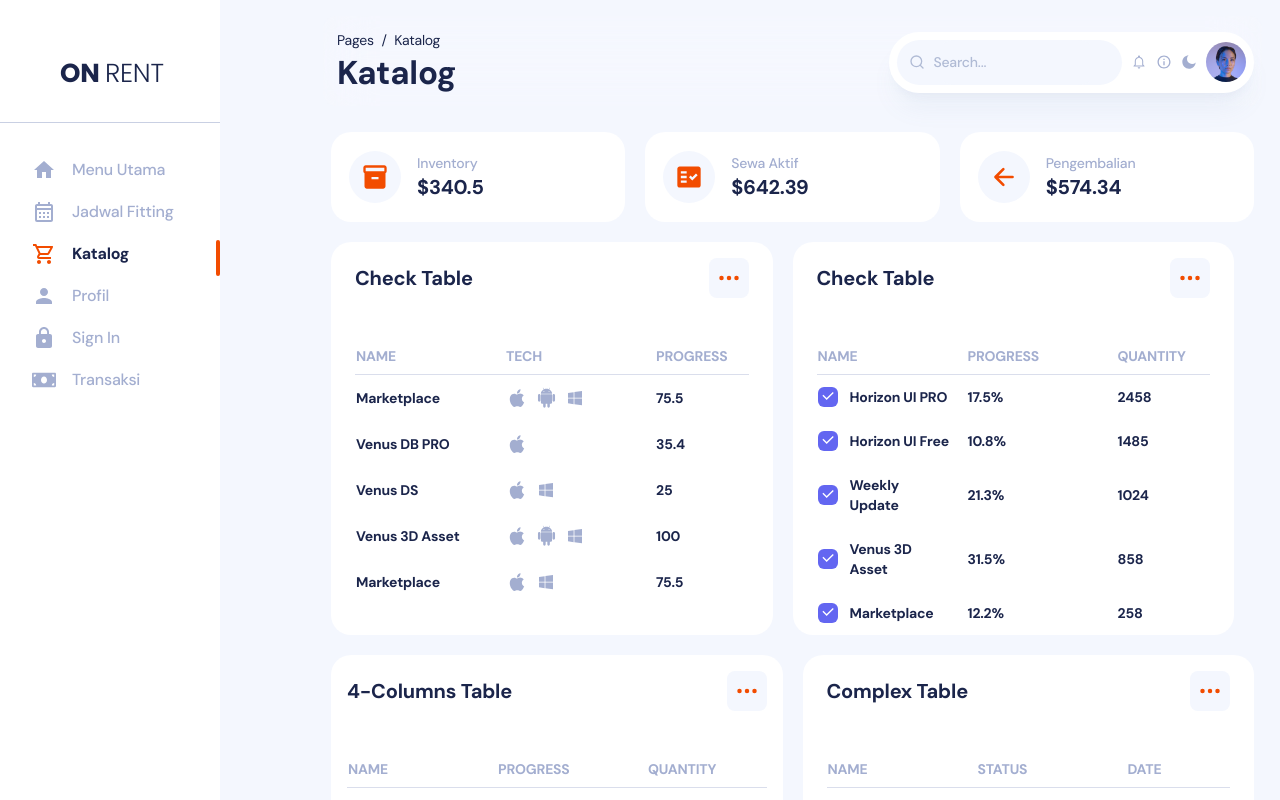
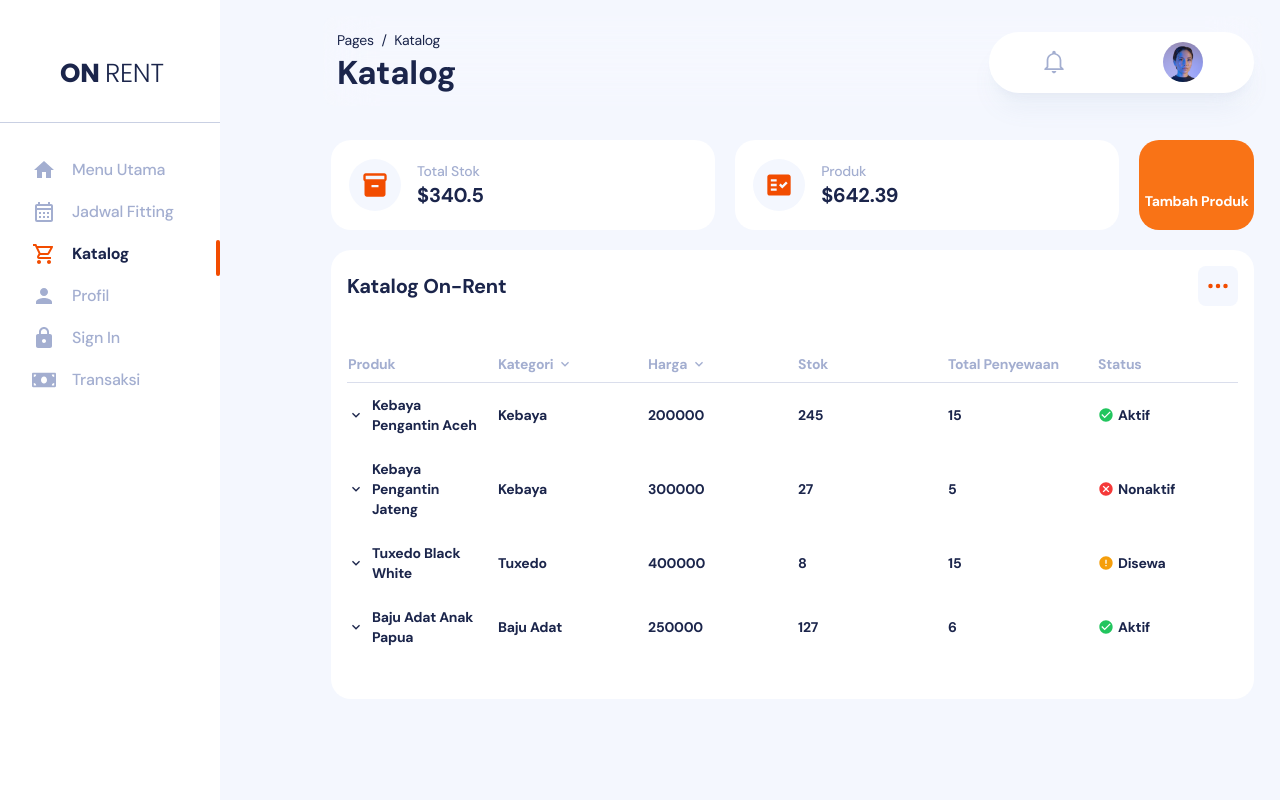
Before and after one commit to westerlund126/onrent, a Next.js app: page /admin/data-tables in a window 1280 px wide. Shown: the top 800 px of the page. Built offline with nearby package versions, Linux system fonts and the light colour scheme; some icons are missing; what tailwindcss-rtl would draw is missing.

Commit message:
katalog page

```diff
--- a/src/app/AppWrappers.tsx
+++ b/src/app/AppWrappers.tsx
@@ -16,6 +16,5 @@ const NoSSR = dynamic(() => Promise.resolve(_NoSSR), {
 });
 
 export default function AppWrappers({ children }: { children: ReactNode }) {
-  // @ts-expect-error
   return <NoSSR>{children}</NoSSR>;
 }
--- a/src/app/admin/data-tables/page.tsx
+++ b/src/app/admin/data-tables/page.tsx
@@ -10,6 +10,8 @@ import ComplexTable from 'components/admin/data-tables/ComplexTable';
 import Widget from 'components/widget/Widget';
 import { MdFactCheck, MdInventory } from 'react-icons/md';
 import { IoArrowBack } from 'react-icons/io5';
+import { FaPlus } from 'react-icons/fa';
+import AddProductWidget from 'components/addproduct/AddProduct';
 
 const Tables = () => {
   return (
@@ -17,32 +19,34 @@ const Tables = () => {
       <div className="mt-5 grid h-full grid-cols-1 gap-5 md:grid-cols-2">
       <div className="lg:col-span-3 space-y-5">
           {/* Card widgets */}
-          <div className="mt-3 grid grid-cols-1 gap-5 md:grid-cols-3">
+          <div className="mt-5 grid grid-cols-1 gap-5 md:grid-cols-7">
+          <div className="md:col-span-3">
             <Widget
               icon={<MdInventory className="h-7 w-7" />}
-              title={'Inventory'}
+              title={'Total Stok'}
               subtitle={'$340.5'}
             />
+            </div>
+            <div className="md:col-span-3">
             <Widget
               icon={<MdFactCheck className="h-7 w-7" />}
-              title={'Sewa Aktif'}
+              title={'Produk'}
               subtitle={'$642.39'}
             />
-            <Widget
-              icon={<IoArrowBack className="h-7 w-7" />}
-              title={'Pengembalian'}
-              subtitle={'$574.34'}
-            />
+            </div>
+            <div className="md:col-span-1">
+            <AddProductWidget/>
+            </div>
           </div>
           </div>
-        <DevelopmentTable tableData={tableDataDevelopment} />
-        <CheckTable tableData={tableDataCheck} />
+        {/* <DevelopmentTable tableData={tableDataDevelopment} />
+        <CheckTable tableData={tableDataCheck} /> */}
       </div>
 
-      <div className="mt-5 grid h-full grid-cols-1 gap-5 md:grid-cols-2">
+      <div className="mt-5 grid h-full grid-cols-1 gap-5 md:grid-cols-1">
         <ColumnsTable tableData={tableDataColumns} />
-
-        <ComplexTable tableData={tableDataComplex} />
+{/*
+        <ComplexTable tableData={tableDataComplex} /> */}
       </div>
     </div>
   );
--- a/src/app/rtl/rtl-default/layout.tsx
+++ b/src/app/rtl/rtl-default/layout.tsx
@@ -32,7 +32,7 @@ export default function Admin({ children }: { children: React.ReactNode }) {
       <div className="h-full w-full font-dm dark:bg-navy-900">
         {/* Main Content */}
         <main
-          className={`mx-2.5  flex-none transition-all dark:bg-navy-900
+          className={`mx-2  flex-none transition-all dark:bg-navy-900
               md:pl-2 xl:mr-[323px]`}
         >
           {/* Routes */}
--- /dev/null
+++ b/src/components/addproduct/AddProduct.tsx
@@ -0,0 +1,15 @@
+import Card from "components/card";
+import { FaPlus } from "react-icons/fa6";
+
+const AddProductWidget = () => {
+  return (
+    <Card extra="flex flex-col items-center justify-center h-full rounded-[20px] !bg-orange-500 text-white hover:brightness-110 transition-all">
+      <div className="flex flex-col items-center justify-center text-center gap-1 h-[90px]">
+        <FaPlus className="h-7 w-7"/>
+        <span className="text-sm font-semibold">Tambah Produk</span>
+      </div>
+    </Card>
+  );
+};
+
+export default AddProductWidget;
--- a/src/components/admin/data-tables/ColumnsTable.tsx
+++ b/src/components/admin/data-tables/ColumnsTable.tsx
@@ -9,37 +9,72 @@ import {
   getSortedRowModel,
   SortingState,
   useReactTable,
+  getExpandedRowModel,
 } from '@tanstack/react-table';
+import { MdCancel, MdCheckCircle, MdOutlineError, MdKeyboardArrowDown, MdKeyboardArrowUp, MdArrowUpward, MdArrowDownward } from 'react-icons/md';
 
 type RowObj = {
-  name: [string, boolean];
-  progress: string;
-  quantity: number;
-  date: string;
+  produk: string;
+  kategori: string;
+  harga: number;
+  stok: number;
+  total_sewa: number;
+  status: string;
+  specs?: string; // Product specifications
 };
 
 function ColumnsTable(props: { tableData: any }) {
   const { tableData } = props;
   const [sorting, setSorting] = React.useState<SortingState>([]);
+  const [expanded, setExpanded] = React.useState({});
+
   let defaultData = tableData;
+
+  const columnHelper = createColumnHelper<RowObj>();
+
   const columns = [
-    columnHelper.accessor('name', {
-      id: 'name',
+    columnHelper.accessor('produk', {
+      id: 'produk',
       header: () => (
-        <p className="text-sm font-bold text-gray-600 dark:text-white">NAME</p>
+        <p className="text-sm font-bold text-gray-600 dark:text-white">Produk</p>
       ),
-      cell: (info: any) => (
+      cell: (info) => (
+        <div className="flex items-center">
+          <div
+            className="cursor-pointer mr-2"
+            onClick={() => info.row.toggleExpanded()}
+          >
+            {info.row.getIsExpanded() ? (
+              <MdKeyboardArrowUp className="text-navy-700 dark:text-white" />
+            ) : (
+              <MdKeyboardArrowDown className="text-navy-700 dark:text-white" />
+            )}
+          </div>
           <p className="text-sm font-bold text-navy-700 dark:text-white">
             {info.getValue()}
           </p>
+        </div>
       ),
     }),
-    columnHelper.accessor('progress', {
-      id: 'progress',
-      header: () => (
+    columnHelper.accessor('kategori', {
+      id: 'kategori',
+      header: ({ column }) => (
+        <div
+          className="flex items-center cursor-pointer"
+          onClick={column.getToggleSortingHandler()}
+        >
           <p className="text-sm font-bold text-gray-600 dark:text-white">
-          PROGRESS
+            Kategori
           </p>
+
+          <span className="ml-1">
+            {column.getIsSorted() === 'asc' ? (
+              <MdKeyboardArrowUp className="text-gray-600 dark:text-white" />
+            ) : (
+              <MdKeyboardArrowDown className="text-gray-600 dark:text-white" />
+            )}
+          </span>
+        </div>
       ),
       cell: (info) => (
         <p className="text-sm font-bold text-navy-700 dark:text-white">
@@ -47,12 +82,24 @@ function ColumnsTable(props: { tableData: any }) {
         </p>
       ),
     }),
-    columnHelper.accessor('quantity', {
-      id: 'quantity',
-      header: () => (
+    columnHelper.accessor('harga', {
+      id: 'harga',
+      header: ({ column }) => (
+        <div
+          className="flex items-center cursor-pointer"
+          onClick={column.getToggleSortingHandler()}
+        >
           <p className="text-sm font-bold text-gray-600 dark:text-white">
-          QUANTITY
+            Harga
           </p>
+          <span className="ml-1">
+            {column.getIsSorted() === 'asc' ? (
+              <MdKeyboardArrowUp className="text-gray-600 dark:text-white" />
+            ) : (
+              <MdKeyboardArrowDown className="text-gray-600 dark:text-white" />
+            )}
+          </span>
+        </div>
       ),
       cell: (info) => (
         <p className="text-sm font-bold text-navy-700 dark:text-white">
@@ -60,10 +107,10 @@ function ColumnsTable(props: { tableData: any }) {
         </p>
       ),
     }),
-    columnHelper.accessor('date', {
-      id: 'date',
+    columnHelper.accessor('stok', {
+      id: 'stok',
       header: () => (
-        <p className="text-sm font-bold text-gray-600 dark:text-white">DATE</p>
+        <p className="text-sm font-bold text-gray-600 dark:text-white">Stok</p>
       ),
       cell: (info) => (
         <p className="text-sm font-bold text-navy-700 dark:text-white">
@@ -71,24 +118,61 @@ function ColumnsTable(props: { tableData: any }) {
         </p>
       ),
     }),
-  ]; // eslint-disable-next-line
+    columnHelper.accessor('total_sewa', {
+      id: 'total_sewa',
+      header: () => (
+        <p className="text-sm font-bold text-gray-600 dark:text-white">Total Penyewaan</p>
+      ),
+      cell: (info) => (
+        <p className="text-sm font-bold text-navy-700 dark:text-white">
+          {info.getValue()}
+        </p>
+      ),
+    }),
+    columnHelper.accessor('status', {
+      id: 'status',
+      header: () => (
+        <p className="text-sm font-bold text-gray-600 dark:text-white">Status</p>
+      ),
+      cell: (info) => (
+        <div className="flex items-center">
+          {info.getValue() === "Aktif" ? (
+            <MdCheckCircle className="text-green-500 me-1 dark:text-green-300" />
+          ) : info.getValue() === "Nonaktif" ? (
+            <MdCancel className="text-red-500 me-1 dark:text-red-300" />
+          ) : info.getValue() === "Disewa" ? (
+            <MdOutlineError className="text-amber-500 me-1 dark:text-amber-300" />
+          ) : null}
+          <p className="text-sm font-bold text-navy-700 dark:text-white">
+            {info.getValue()}
+          </p>
+        </div>
+      ),
+    }),
+  ];
+
   const [data, setData] = React.useState(() => [...defaultData]);
+
   const table = useReactTable({
     data,
     columns,
     state: {
       sorting,
+      expanded,
     },
     onSortingChange: setSorting,
+    onExpandedChange: setExpanded,
     getCoreRowModel: getCoreRowModel(),
     getSortedRowModel: getSortedRowModel(),
+    getExpandedRowModel: getExpandedRowModel(),
     debugTable: true,
   });
+
   return (
     <Card extra={'w-full pb-10 p-4 h-full'}>
       <header className="relative flex items-center justify-between">
         <div className="text-xl font-bold text-navy-700 dark:text-white">
-          4-Columns Table
+          Katalog On-Rent
         </div>
         <CardMenu />
       </header>
@@ -103,19 +187,12 @@ function ColumnsTable(props: { tableData: any }) {
                     <th
                       key={header.id}
                       colSpan={header.colSpan}
-                      onClick={header.column.getToggleSortingHandler()}
-                      className="cursor-pointer border-b border-gray-200 pb-2 pr-4 pt-4 text-start dark:border-white/30"
+                      className="border-b border-gray-200 pb-2 pr-4 pt-4 text-start dark:border-white/30"
                     >
-                      <div className="items-center justify-between text-xs text-gray-200">
                       {flexRender(
                         header.column.columnDef.header,
                         header.getContext(),
                       )}
-                        {{
-                          asc: '',
-                          desc: '',
-                        }[header.column.getIsSorted() as string] ?? null}
-                      </div>
                     </th>
                   );
                 })}
@@ -125,24 +202,33 @@ function ColumnsTable(props: { tableData: any }) {
           <tbody>
             {table
               .getRowModel()
-              .rows.slice(0, 5)
-              .map((row) => {
+              .rows.map((row) => {
                 return (
-                  <tr key={row.id}>
-                    {row.getVisibleCells().map((cell) => {
-                      return (
+                  <React.Fragment key={row.id}>
+                    <tr>
+                      {row.getVisibleCells().map((cell) => (
                         <td
                           key={cell.id}
-                          className="min-w-[150px] border-white/0 py-3  pr-4"
+                          className="min-w-[150px] border-white/0 py-3 pr-4"
                         >
                           {flexRender(
                             cell.column.columnDef.cell,
                             cell.getContext(),
                           )}
                         </td>
-                      );
-                    })}
+                      ))}
                     </tr>
+                    {row.getIsExpanded() && (
+                      <tr>
+                        <td colSpan={columns.length} className="bg-gray-50 dark:bg-navy-700/50 p-4">
+                          <div className="text-sm text-navy-700 dark:text-white">
+                            <h4 className="font-bold mb-2">Spesifikasi Produk</h4>
+                            <p>{row.original.specs || "Data spesifikasi tidak tersedia"}</p>
+                          </div>
+                        </td>
+                      </tr>
+                    )}
+                  </React.Fragment>
                 );
               })}
           </tbody>
--- a/src/components/admin/default/ComplexTable.tsx
+++ b/src/components/admin/default/ComplexTable.tsx
@@ -15,10 +15,10 @@ import {
 import { FaCircle } from "react-icons/fa";
 
 type RowObj = {
-  name: string;
+  nama: string;
   status: string;
-  date: string;
-  progress: number;
+  tanggal: string;
+  progres: number;
 };
 
 const columnHelper = createColumnHelper<RowObj>();
@@ -29,8 +29,8 @@ export default function ComplexTable(props: { tableData: any }) {
   const [sorting, setSorting] = React.useState<SortingState>([]);
   let defaultData = tableData;
   const columns = [
-    columnHelper.accessor("name", {
-      id: "name",
+    columnHelper.accessor("nama", {
+      id: "nama",
       header: () => (
         <p className="text-sm font-bold text-gray-600 dark:text-white">NAMA</p>
       ),
@@ -49,10 +49,10 @@ export default function ComplexTable(props: { tableData: any }) {
       ),
       cell: (info) => (
         <div className="flex items-center">
-          {info.getValue() === "Approved" ? (
+          {info.getValue() === "Aktif" ? (
             <FaCircle className="text-green-500 me-1 dark:text-green-300" />
-          ) : info.getValue() === "Disable" ? (
-            <FaCircle className="text-red-500 me-1 dark:text-red-300" />
+          ) : info.getValue() === "Selesai" ? (
+            <FaCircle className="text-blue-500 me-1 dark:text-red-300" />
           ) : info.getValue() === "Error" ? (
             <FaCircle className="text-amber-500 me-1 dark:text-amber-300" />
           ) : null}
@@ -62,8 +62,8 @@ export default function ComplexTable(props: { tableData: any }) {
         </div>
       ),
     }),
-    columnHelper.accessor("date", {
-      id: "date",
+    columnHelper.accessor("tanggal", {
+      id: "tanggal",
       header: () => (
         <p className="text-sm font-bold text-gray-600 dark:text-white">TANGGAL</p>
       ),
@@ -73,8 +73,8 @@ export default function ComplexTable(props: { tableData: any }) {
         </p>
       ),
     }),
-    columnHelper.accessor("progress", {
-      id: "progress",
+    columnHelper.accessor("progres", {
+      id: "progres",
       header: () => (
         <p className="text-sm font-bold text-gray-600 dark:text-white">
           PROGRES
--- a/src/components/navbar/index.tsx
+++ b/src/components/navbar/index.tsx
@@ -56,8 +56,8 @@ const Navbar = (props: {
         </p>
       </div>
 
-      <div className="relative mt-[3px] flex h-[61px] w-[355px] flex-grow items-center justify-around gap-2 rounded-full bg-white px-2 py-2 shadow-xl shadow-shadow-500 dark:!bg-navy-800 dark:shadow-none md:w-[365px] md:flex-grow-0 md:gap-1 xl:w-[365px] xl:gap-2">
-        <div className="flex h-full items-center rounded-full bg-lightPrimary text-navy-700 dark:bg-navy-900 dark:text-white xl:w-[225px]">
+      <div className="relative mt-[3px] flex h-[61px] w-[255px] flex-grow items-center justify-around gap-2 rounded-full bg-white px-2 py-2 shadow-xl shadow-shadow-500 dark:!bg-navy-800 dark:shadow-none md:w-[265px] md:flex-grow-0 md:gap-1 xl:w-[265px] xl:gap-2">
+        {/* <div className="flex h-full items-center rounded-full bg-lightPrimary text-navy-700 dark:bg-navy-900 dark:text-white xl:w-[225px]">
           <p className="pl-3 pr-2 text-xl">
             <FiSearch className="h-4 w-4 text-gray-400 dark:text-white" />
           </p>
@@ -66,7 +66,7 @@ const Navbar = (props: {
             placeholder="Search..."
             className="block h-full w-full rounded-full bg-lightPrimary text-sm font-medium text-navy-700 outline-none placeholder:!text-gray-400 dark:bg-navy-900 dark:text-white dark:placeholder:!text-white sm:w-fit"
           />
-        </div>
+        </div> */}
         <span
           className="flex cursor-pointer text-xl text-gray-600 dark:text-white xl:hidden"
           onClick={onOpenSidenav}
@@ -77,7 +77,7 @@ const Navbar = (props: {
         <Dropdown
           button={
             <p className="cursor-pointer">
-              <IoMdNotificationsOutline className="h-4 w-4 text-gray-600 dark:text-white" />
+              <IoMdNotificationsOutline className="h-7 w-7 text-gray-600 dark:text-white" />
             </p>
           }
           animation="origin-[65%_0%] md:origin-top-right transition-all duration-300 ease-in-out"
@@ -123,7 +123,7 @@ const Navbar = (props: {
           </div>
         </Dropdown>
         {/* start Horizon PRO */}
-        <Dropdown
+        {/* <Dropdown
           button={
             <p className="cursor-pointer">
               <IoMdInformationCircleOutline className="h-4 w-4 text-gray-600 dark:text-white" />
@@ -163,8 +163,8 @@ const Navbar = (props: {
               Try Horizon Free
             </a>
           </div>
-        </Dropdown>
-        <div
+        </Dropdown> */}
+        {/* <div
           className="cursor-pointer text-gray-600"
           onClick={() => {
             if (darkmode) {
@@ -181,7 +181,7 @@ const Navbar = (props: {
           ) : (
             <RiMoonFill className="h-4 w-4 text-gray-600 dark:text-white" />
           )}
-        </div>
+        </div> */}
         {/* Profile & Dropdown */}
         <Dropdown
           button={
--- a/src/variables/data-tables/tableDataColumns.ts
+++ b/src/variables/data-tables/tableDataColumns.ts
@@ -1,34 +1,44 @@
 type RowObj = {
-  name: string;
-  progress: string;
-  quantity: number;
-  date: string;
+  produk: string;
+  kategori: string;
+  harga: number;
+  stok: number;
+  total_sewa: number;
+  status: string;
 };
 
 const tableDataColumns: RowObj[] = [
   {
-    name: 'Horizon UI PRO',
-    quantity: 2458,
-    progress: '17.5%',
-    date: '12 Jan 2021',
+    produk: 'Kebaya Pengantin Aceh',
+    kategori: 'Kebaya',
+    harga: 200000,
+    stok: 245,
+    total_sewa: 15,
+    status: 'Aktif',
   },
   {
-    name: 'Horizon UI Free',
-    quantity: 1485,
-    progress: '10.8%',
-    date: '21 Feb 2021',
+    produk: 'Kebaya Pengantin Jateng',
+    kategori: 'Kebaya',
+    harga: 300000,
+    stok: 27,
+    total_sewa: 5,
+    status: 'Nonaktif',
   },
   {
-    name: 'Weekly Update',
-    quantity: 1024,
-    progress: '21.3%',
-    date: '13 Mar 2021',
+    produk: 'Tuxedo Black White',
+    kategori: 'Tuxedo',
+    harga: 400000,
+    stok: 8,
+    total_sewa: 15,
+    status: 'Disewa',
   },
   {
-    name: 'Venus 3D Asset',
-    quantity: 858,
-    progress: '31.5%',
-    date: '24 Jan 2021',
+    produk: 'Baju Adat Anak Papua',
+    kategori: 'Baju Adat',
+    harga: 250000,
+    stok: 127,
+    total_sewa: 6,
+    status: 'Aktif',
   },
 ];
 
--- a/src/variables/data-tables/tableDataComplex.ts
+++ b/src/variables/data-tables/tableDataComplex.ts
@@ -1,34 +1,34 @@
 type RowObj = {
-  name: string;
+  nama: string;
   status: string;
-  date: string;
-  progress: number;
+  tanggal: string;
+  progres: number;
 };
 
 const tableDataComplex: RowObj[] = [
   {
-    name: 'Horizon UI PRO',
-    progress: 75.5,
-    status: 'Approved',
-    date: '12 Jan 2021',
+    nama: 'Annisa',
+    progres: 75.5,
+    status: 'Aktif',
+    tanggal: '12 Jan 2025',
   },
   {
-    name: 'Horizon UI Free',
-    progress: 25.5,
-    status: 'Disable',
-    date: '21 Feb 2021',
+    nama: 'Divara',
+    progres: 25.5,
+    status: 'Selesai',
+    tanggal: '21 Feb 2025',
   },
   {
-    name: 'Weekly Update',
-    progress: 90,
-    status: 'Error',
-    date: '13 Mar 2021',
+    nama: 'Intan',
+    progres: 90,
+    status: 'Aktif',
+    tanggal: '13 Mar 2025',
   },
   {
-    name: 'Marketplace',
-    progress: 50.5,
-    status: 'Approved',
-    date: '24 Oct 2022',
+    nama: 'Susan',
+    progres: 50.5,
+    status: 'Aktif',
+    tanggal: '24 Oct 2025',
   },
 ];
 export default tableDataComplex;
```
Lines whose indentation alone changed are shown as unchanged.
